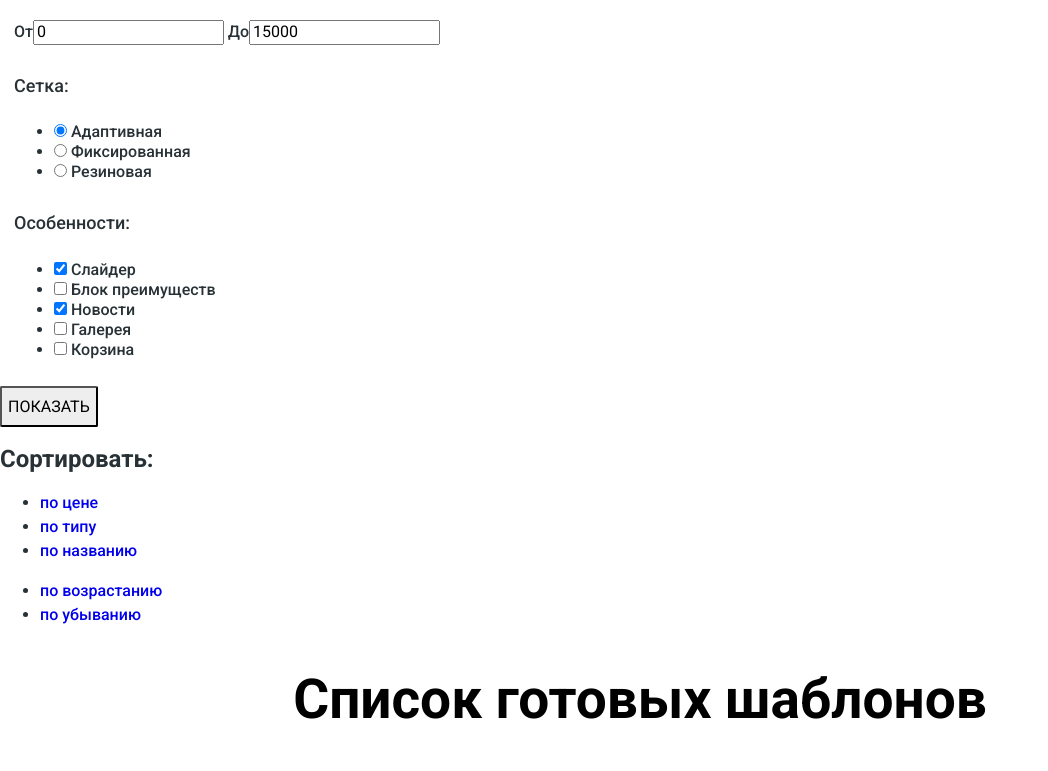
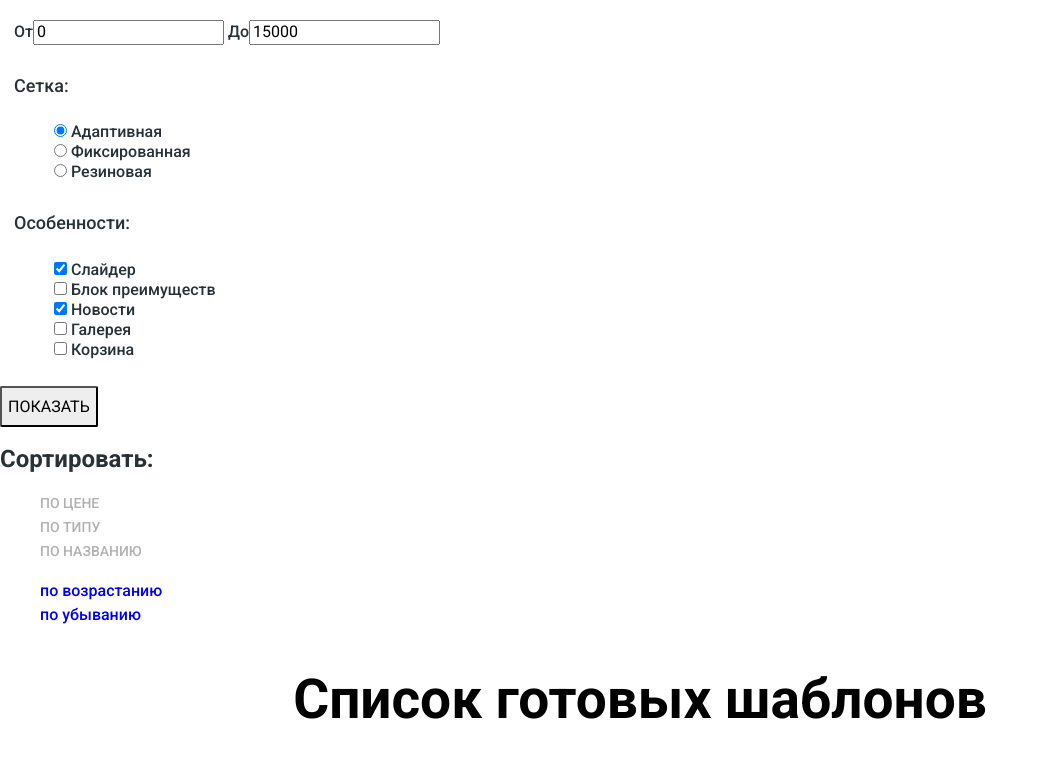
Before and after one commit to NosovaOlga/555553-nerds, a plain HTML site: page catalog.html in a window 1280 px wide. Shown: the part 487-1258 px from the top of the page, without its empty margins (0-1048 px from the left). Drawn offline with nearby package versions, Linux system fonts and the light colour scheme.

Commit message:
Стилизация страниц. Исправления

```diff
--- a/catalog.html
+++ b/catalog.html
@@ -38,7 +38,7 @@
 				</fieldset>
 				<fieldset>
 					<legend>Сетка:</legend>
-					<ul>
+					<ul class="filter-option">
 						<li class="filter-option-grid">
 							<input class="visually-hidden filter-input filter-input-radio" id="filter-adaptive" type="radio" name="grid-group" value="adaptive" checked>
 							<label for="filter-adaptive">Адаптивная</label>
@@ -55,7 +55,7 @@
 				</fieldset>
 				<fieldset>
 					<legend>Особенности:</legend>
-					<ul>
+					<ul class="filter-option">
 						<li class="filter-option-feature">
 							<input class="visually-hidden filter-input filter-input-checkbox" id="filter-slider" type="checkbox" name="slider" checked>
 							<label for="filter-slider">Слайдер</label>
@@ -83,7 +83,7 @@
 		</section>
 		<section class="filter-list">
 			<h2 class="filter-title">Сортировать:</h2>
-			<ul>
+			<ul class="filter-type">
 				<li class="visually-hidden filter-item">
 					<a href="#">по цене</a>
 				</li>
@@ -93,7 +93,7 @@
 				<li class="visually-hidden filter-item">
 					<a href="#">по названию</a></li>
 				</ul>
-				<ul>
+				<ul class="filter-arrow">
 					<li class="visually-hidden arrow-bottom">
 						<a href="#" aria-label="сортировка по возрастанию">по возрастанию</a>
 					</li>
--- a/css/style.css
+++ b/css/style.css
@@ -263,6 +263,41 @@ table {
 .site-navigation-current {
 	border-bottom: 2px solid #fb565a;
 }
+.filter-option {
+	list-style: none;
+}
+.filter-type {
+	list-style: none;
+}
+.filter-arrow {
+	list-style: none;
+}
+.filter-type a {
+	font-size: 14px;
+	line-height: 18px;
+	color: #000000;
+	opacity: 0.3;
+	text-transform: uppercase;
+}
+.filter-type a:hover {
+	font-size: 14px;
+	line-height: 18px;
+	color: #000000;
+	opacity: 0.6;
+	text-transform: uppercase;
+}
+.filter-type a:focus {
+	font-size: 14px;
+	line-height: 18px;
+	color: #000000;
+	text-transform: uppercase;
+}
+.filter-type a: active {
+	font-size: 14px;
+	line-height: 18px;
+	color: #000000;
+	text-transform: uppercase;
+}
 .filtres fieldset {
 	border: none;
 }
```
Lines whose indentation alone changed are shown as unchanged.
